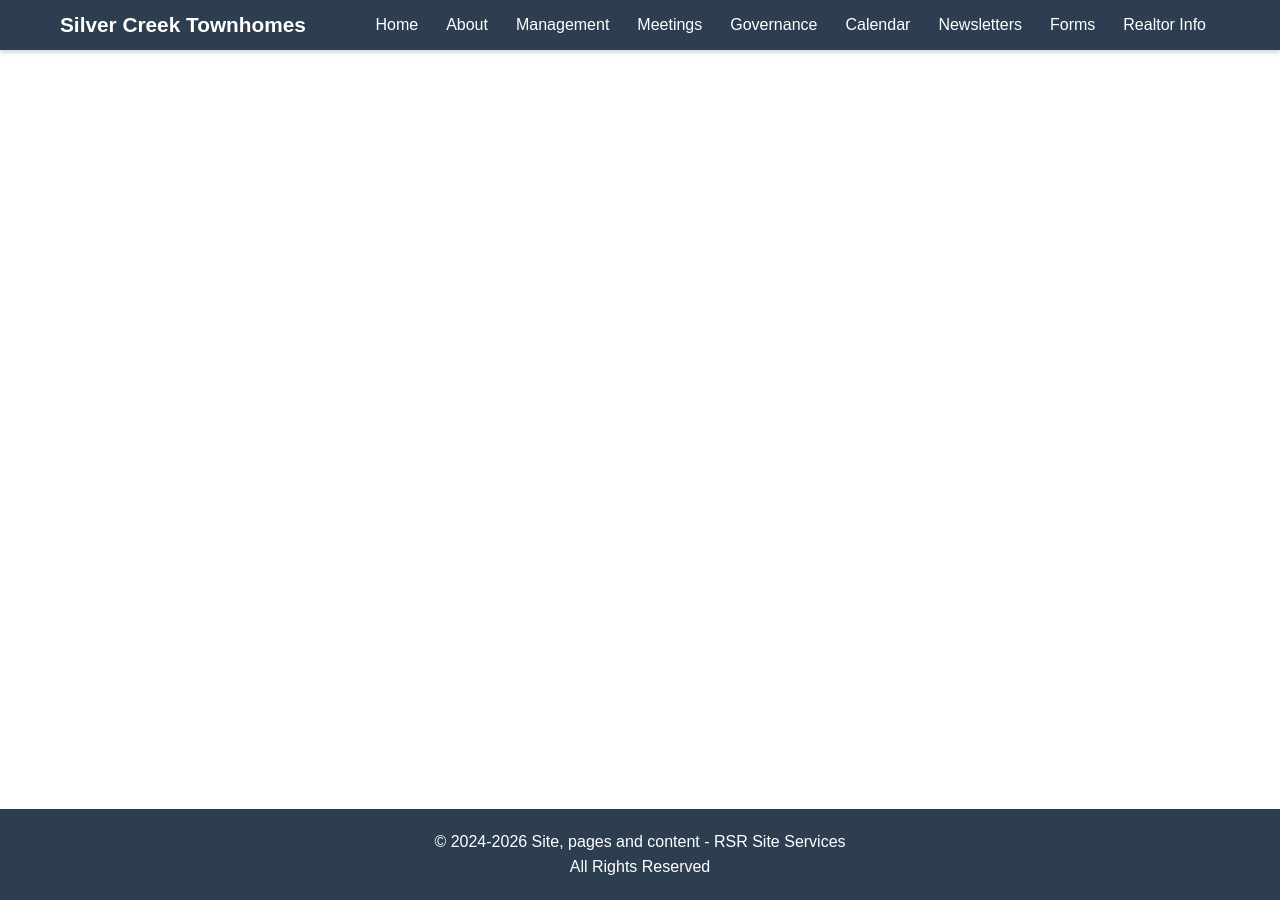
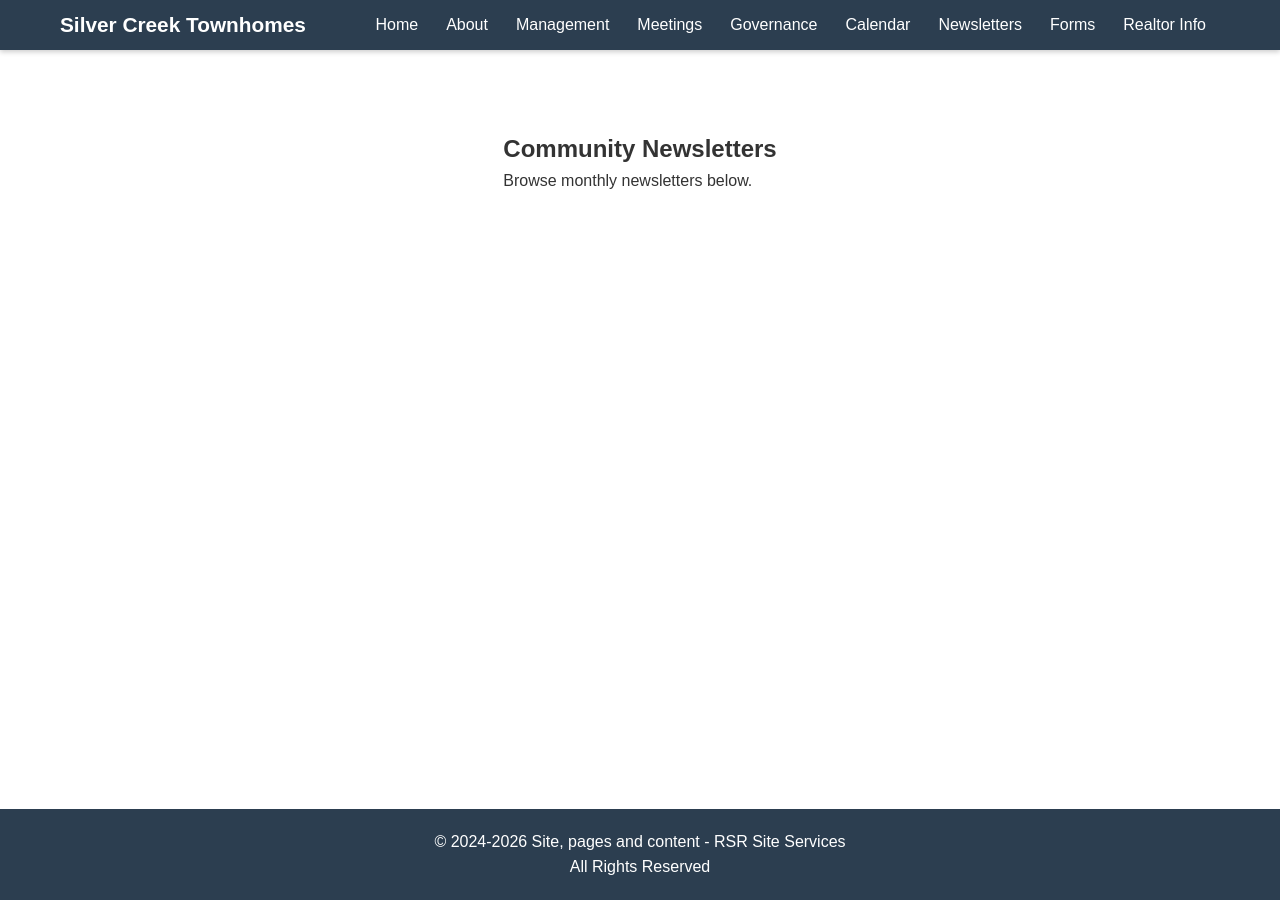
Before and after one commit to BrandonJackson1998/SilverCreekHOA, a Jekyll site: the page built from pages/6 - Newsletters/newsletters.html, in a window 1280 px wide. Built offline with Jekyll 4.4.1, drawn with Linux system fonts in a browser that asks for light colours.

Commit message:
Newsletters

```diff
--- a/css/styles.css
+++ b/css/styles.css
@@ -431,3 +431,18 @@
 .info-list a:hover {
     text-decoration: underline;
 }
+
+.pdf-frame {
+    width: 90%;
+    height: 85vh;
+    border: none;
+    background: white;
+}
+
+.pdf-download {
+    color: white;
+    background: #2c3e50;
+    padding: 10px 15px;
+    border-radius: 5px;
+    text-decoration: none;
+}
--- a/js/main.js
+++ b/js/main.js
@@ -170,4 +170,37 @@
         checkNavbarOverflow();
     });
 
+    /* =========================
+    PDF VIEWER MODAL
+    ========================= */
+
+    const pdfModal = document.getElementById("pdf-modal");
+    const pdfFrame = document.getElementById("pdf-frame");
+    const pdfDownload = document.getElementById("pdf-download");
+
+    document.querySelectorAll(".pdf-open").forEach(link => {
+        link.addEventListener("click", (e) => {
+            e.preventDefault();
+
+            const url = link.dataset.pdf;
+
+            pdfFrame.src = url;
+            pdfDownload.href = url;
+
+            pdfModal.classList.add("active");
+        });
+    });
+
+    document.querySelector("#pdf-modal .close")?.addEventListener("click", () => {
+        pdfModal.classList.remove("active");
+        pdfFrame.src = "";
+    });
+
+    pdfModal?.addEventListener("click", (e) => {
+        if (e.target === pdfModal) {
+            pdfModal.classList.remove("active");
+            pdfFrame.src = "";
+        }
+    });
+
 });
--- a/pages/6 - Newsletters/newsletters.html
+++ b/pages/6 - Newsletters/newsletters.html
@@ -3,3 +3,91 @@
 title: "Newsletters"
 nav_order: 1
 ---
+
+<section class="container">
+    <h2>Community Newsletters</h2>
+    <p>Browse monthly newsletters below.</p>
+
+    {% assign newsletters = site.static_files | where_exp: "file", "file.extname == '.pdf'" %}
+
+    {% assign filtered = "" | split: "" %}
+    {% for file in newsletters %}
+        {% if file.path contains "HOA-Documents/Newsletters" %}
+            {% assign filtered = filtered | push: file %}
+        {% endif %}
+    {% endfor %}
+
+    {% assign years = "" | split: "" %}
+
+    {% for file in filtered %}
+        {% assign name = file.name | remove: "Newsletter-" | split: "-" %}
+        {% assign year = name[0] %}
+        {% unless years contains year %}
+            {% assign years = years | push: year %}
+        {% endunless %}
+    {% endfor %}
+
+    {% assign years = years | sort | reverse %}
+
+    {% for year in years %}
+        <h3 style="margin-top:30px;">{{ year }}</h3>
+
+        <ul class="info-list">
+
+        {% assign year_files = filtered | where_exp: "file", "file.name contains year" %}
+        {% assign sorted_files = year_files | sort: "name" | reverse %}
+
+        {% for file in sorted_files %}
+            {% assign parts = file.name | remove: ".pdf" | remove: "Newsletter-" | split: "-" %}
+            {% assign month_num = parts[1] %}
+
+            {% case month_num %}
+                {% when "01" %}{% assign month = "January" %}
+                {% when "02" %}{% assign month = "February" %}
+                {% when "03" %}{% assign month = "March" %}
+                {% when "04" %}{% assign month = "April" %}
+                {% when "05" %}{% assign month = "May" %}
+                {% when "06" %}{% assign month = "June" %}
+                {% when "07" %}{% assign month = "July" %}
+                {% when "08" %}{% assign month = "August" %}
+                {% when "09" %}{% assign month = "September" %}
+                {% when "10" %}{% assign month = "October" %}
+                {% when "11" %}{% assign month = "November" %}
+                {% when "12" %}{% assign month = "December" %}
+                {% else %}{% assign month = month_num %}
+            {% endcase %}
+
+            <li style="margin-bottom: 10px;">
+
+                <!-- OPEN VIEWER BUTTON -->
+                <a href="#"
+                   class="pdf-open"
+                   data-pdf="{{ file.path | relative_url }}">
+                    {{ month }} {{ year }}
+                </a>
+
+                <!-- DOWNLOAD -->
+                <a href="{{ file.path | relative_url }}" download style="margin-left:10px;">
+                    Download
+                </a>
+
+            </li>
+
+        {% endfor %}
+
+        </ul>
+    {% endfor %}
+</section>
+
+<!-- =========================
+     PDF MODAL VIEWER
+========================= -->
+<div id="pdf-modal" class="lightbox">
+    <span class="close">&times;</span>
+
+    <iframe id="pdf-frame" class="pdf-frame"></iframe>
+
+    <div style="position:absolute; bottom:20px; text-align:center; width:100%;">
+        <a id="pdf-download" class="pdf-download" download>Download PDF</a>
+    </div>
+</div>
```
Also changed, not shown: .github/workflows/pages.yml (added), 2 other files.
